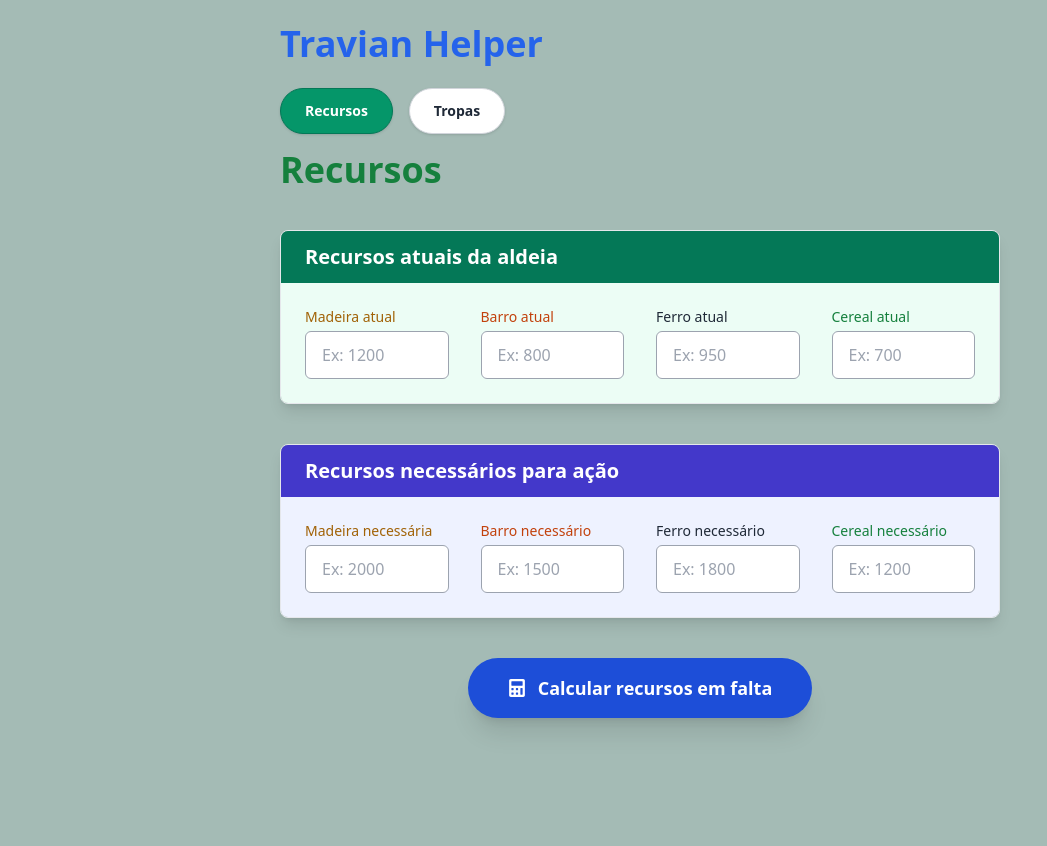
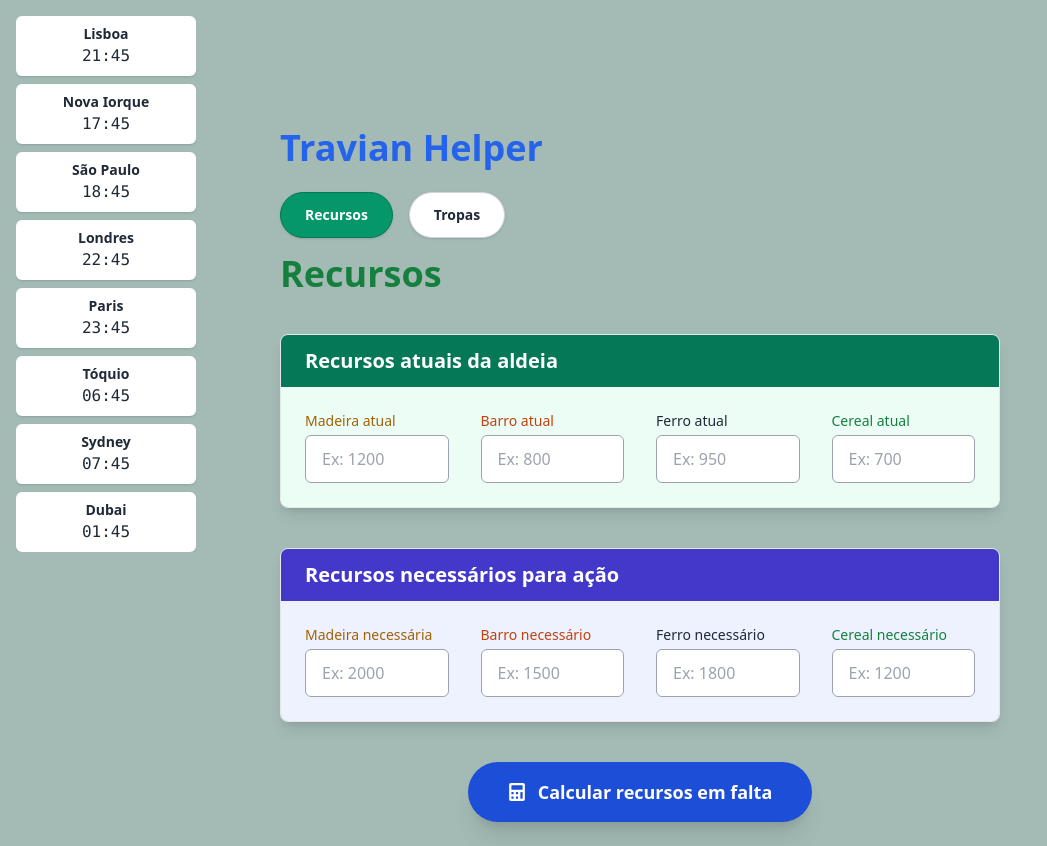
Before and after one commit to NunoLVM/travian-helper-react, a React (Vite) app: page / in a window 1280 px wide. Shown: the whole page, without its empty margins (0-1047 px from the left). Before the commit the page ends 800 px from the top, so only its background shows below. Built offline with nearby package versions, Linux system fonts and the light colour scheme.

Commit message:
Adicionado relogios

```diff
--- a/src/App.jsx
+++ b/src/App.jsx
@@ -1,13 +1,30 @@
 import { useState } from "react";
 import Recursos from "./Recursos";
 import Tropas from "./Tropas";
+import Relogio from "./Relogio";
 
 function App() {
   const [aba, setAba] = useState("recursos");
 
   return (
-    <div className="p-6 max-w-3xl mx-auto">
-      <h1 className="text-4xl font-bold text-blue-600 mb-6">Travian Helper</h1>
+    <div className="relative min-h-screen bg-travian">
+      {/* Relógios no topo esquerdo */}
+      <div className="absolute top-4 left-4 flex flex-col gap-2 max-h-[90vh] overflow-y-auto w-[180px]">
+        <Relogio cidade="Lisboa" offset={0} />
+        <Relogio cidade="Nova Iorque" offset={-4} />
+        <Relogio cidade="São Paulo" offset={-3} />
+        <Relogio cidade="Londres" offset={1} />
+        <Relogio cidade="Paris" offset={2} />
+        <Relogio cidade="Tóquio" offset={9} />
+        <Relogio cidade="Sydney" offset={10} />
+        <Relogio cidade="Dubai" offset={4} />
+      </div>
+
+      {/* Conteúdo principal */}
+      <div className="p-6 max-w-3xl mx-auto pt-32">
+        <h1 className="text-4xl font-bold text-blue-600 mb-6">
+          Travian Helper
+        </h1>
 
         <div className="flex space-x-4 mb-4">
           <button
@@ -36,6 +53,7 @@
         {aba === "recursos" && <Recursos />}
         {aba === "tropas" && <Tropas />}
       </div>
+    </div>
   );
 }
 
--- /dev/null
+++ b/src/Relogio.jsx
@@ -0,0 +1,28 @@
+import { useEffect, useState } from "react";
+
+export default function Relogio({ cidade, offset }) {
+  const [hora, setHora] = useState("");
+
+  useEffect(() => {
+    const atualizarHora = () => {
+      const utc = new Date();
+      const local = new Date(utc.getTime() + offset * 60 * 60 * 1000);
+      setHora(local.toLocaleTimeString("pt-PT", {
+        hour: "2-digit",
+        minute: "2-digit",
+        hour12: false,
+      }));
+    };
+
+    atualizarHora();
+    const intervalo = setInterval(atualizarHora, 60000);
+    return () => clearInterval(intervalo);
+  }, [offset]);
+
+  return (
+    <div className="bg-white rounded-md shadow p-2 text-center text-gray-800 dark:bg-gray-800 dark:text-gray-100 transition-colors text-sm">
+      <h3 className="font-semibold">{cidade}</h3>
+      <p className="font-mono text-base">{hora}</p>
+    </div>
+  );
+}
```
Lines whose indentation alone changed are shown as unchanged.
